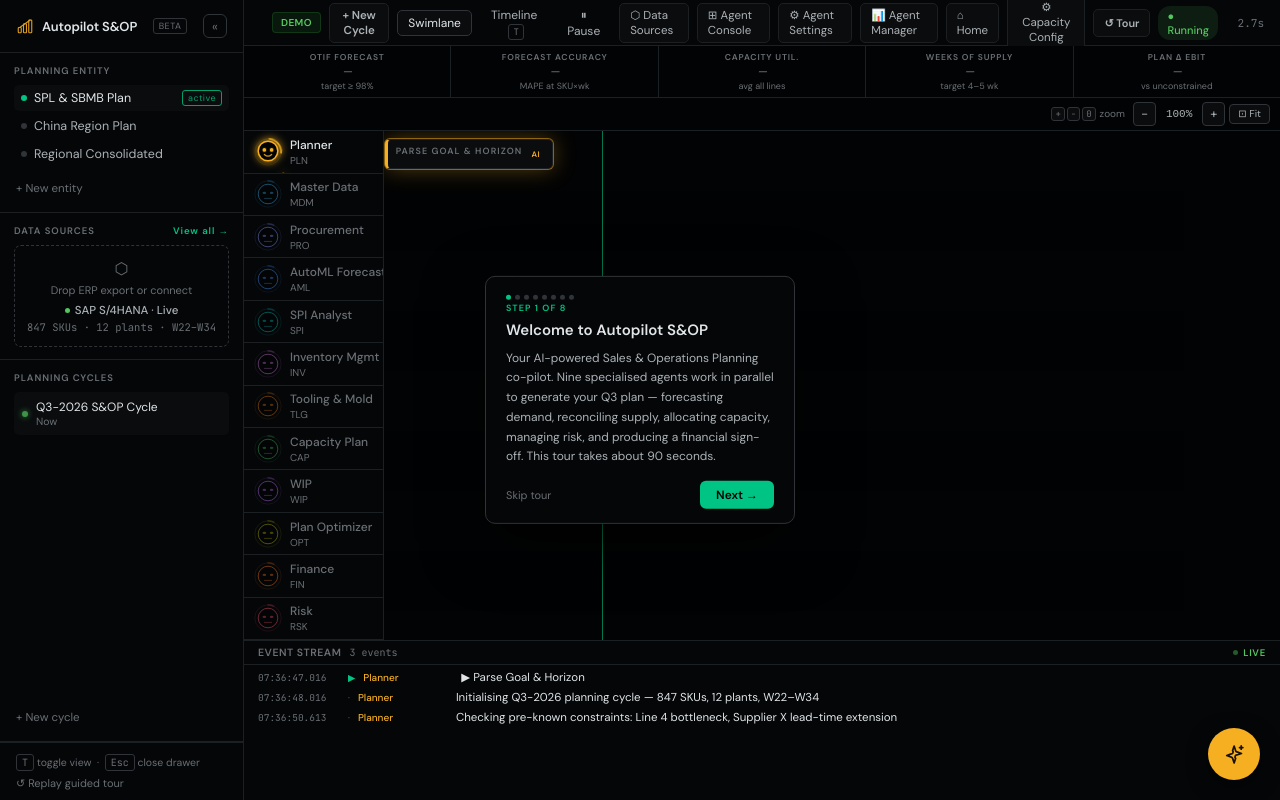
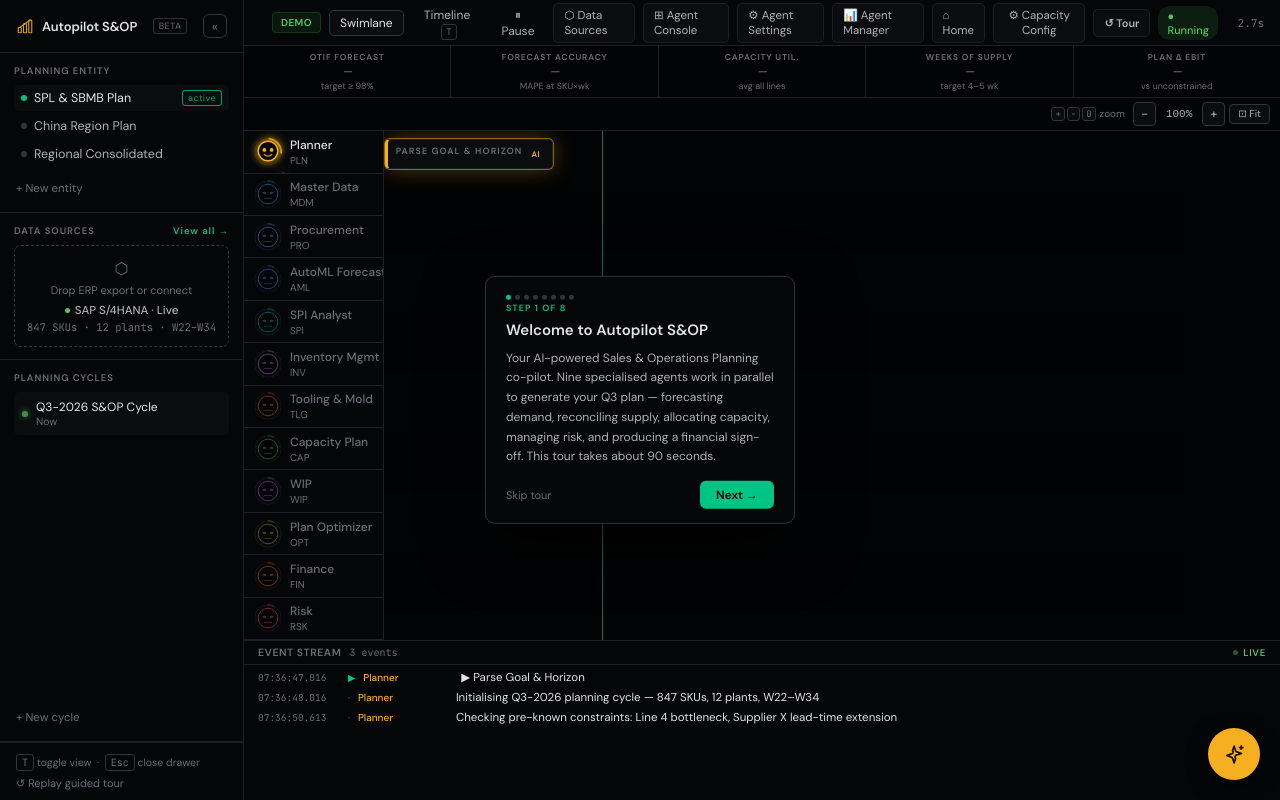
Before and after one commit to jslau2/autopilot-sop, a React (Vite) app in the folder frontend/: page /pipeline/demo in a window 1280 px wide. Built offline with nearby package versions, Linux system fonts and the light colour scheme; a web font is replaced by a local one.

Commit message:
Remove redundant "+ New Cycle" from pipeline toolbar
The sidebar already has a "+ New cycle" button that opens the same launch
modal (via ctx.onNewCycle), so the toolbar duplicate is removed.

https://claude.ai/code/session_011jJSBBy7LGVbrd5WR7VG7b

```diff
--- a/frontend/src/pages/PipelineView.tsx
+++ b/frontend/src/pages/PipelineView.tsx
@@ -367,11 +367,6 @@ function PipelineRun({ sessionId, demoMode }: { sessionId: string; demoMode: boo
               </Link>
               {!demoMode && <SessionSwitcher current={sessionId} />}
               <button
-                className="cfg-toolbar-btn"
-                onClick={() => setShowLaunch(true)}
-                style={{ fontWeight: 700 }}
-              >+ New Cycle</button>
-              <button
                 className={`view-btn${viewMode === 'swimlane' ? ' is-active' : ''}`}
                 onClick={() => setViewMode('swimlane')}
               >Swimlane</button>
```
